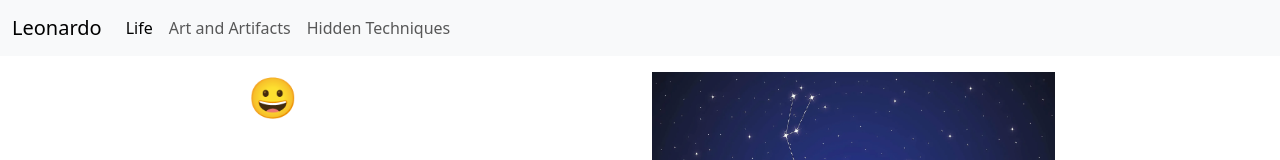
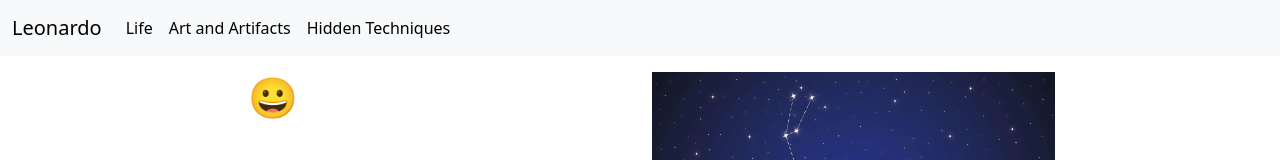
Before and after one commit to CopperCoder227/FamousWebsite, a plain HTML site: page index.html in a window 1280 px wide. Shown: the top 160 px of the page. Drawn offline with nearby package versions, Linux system fonts and the light colour scheme.

Commit message:
i dont rember if i chaged but killgore yelled to comit

```diff
--- a/index.html
+++ b/index.html
@@ -31,13 +31,19 @@
           <div class="collapse navbar-collapse" id="navbarNav">
             <ul class="navbar-nav">
               <li class="nav-item">
-                <a class="nav-link active" aria-current="page" href="life.html">Life</a>
+                <a class="nav-link active" aria-current="page" href="life.html"
+                  >Life</a
+                >
               </li>
               <li class="nav-item">
-                <a class="nav-link" href="AA.html">Art and Artifacts</a>
+                <a class="nav-link active" aria-current="page" href="AA.html"
+                  >Art and Artifacts</a
+                >
               </li>
               <li class="nav-item">
-                <a class="nav-link" href="HT.html">Hidden Techniques</a>
+                <a class="nav-link active" aria-current="page" href="HT.html"
+                  >Hidden Techniques</a
+                >
               </li>
             </ul>
           </div>
```
Also changed, not shown: AA.html (+6 -2 lines), HT.html (+6 -2 lines), life.html (+6 -2 lines).
